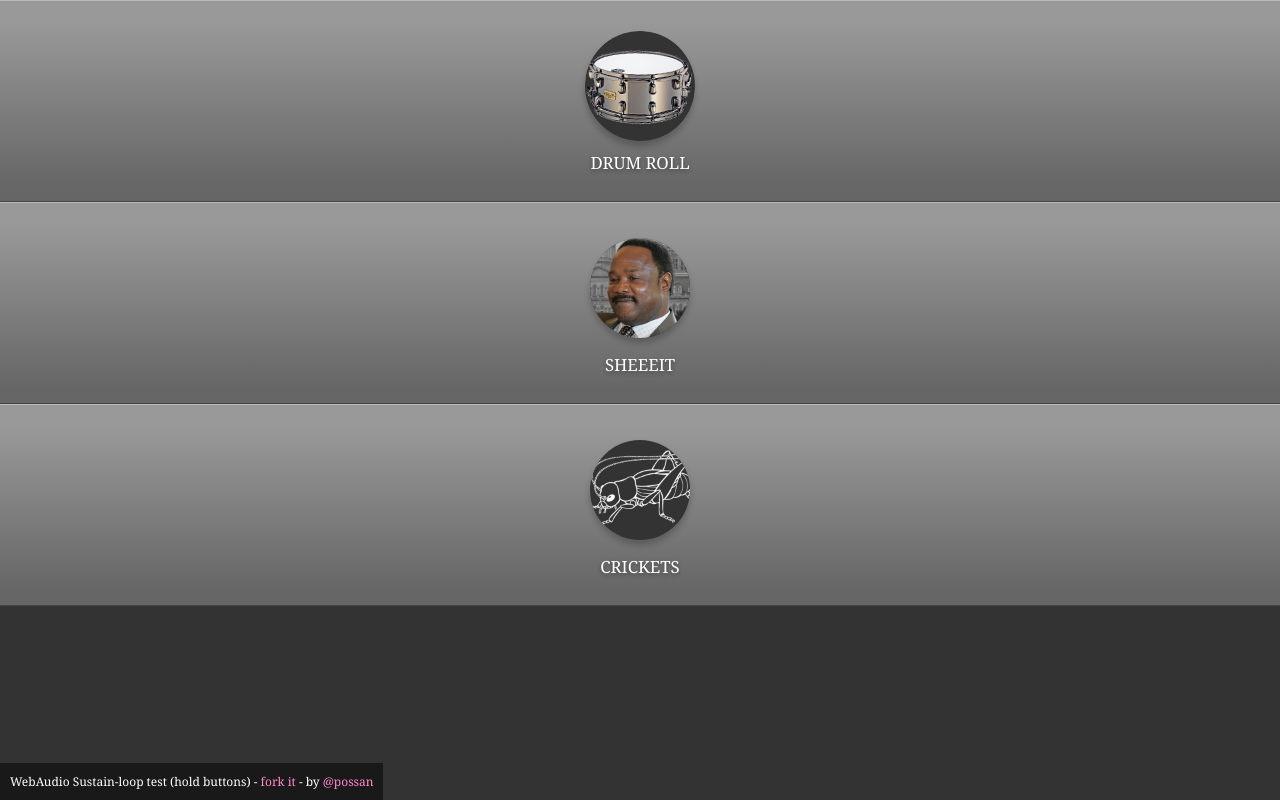
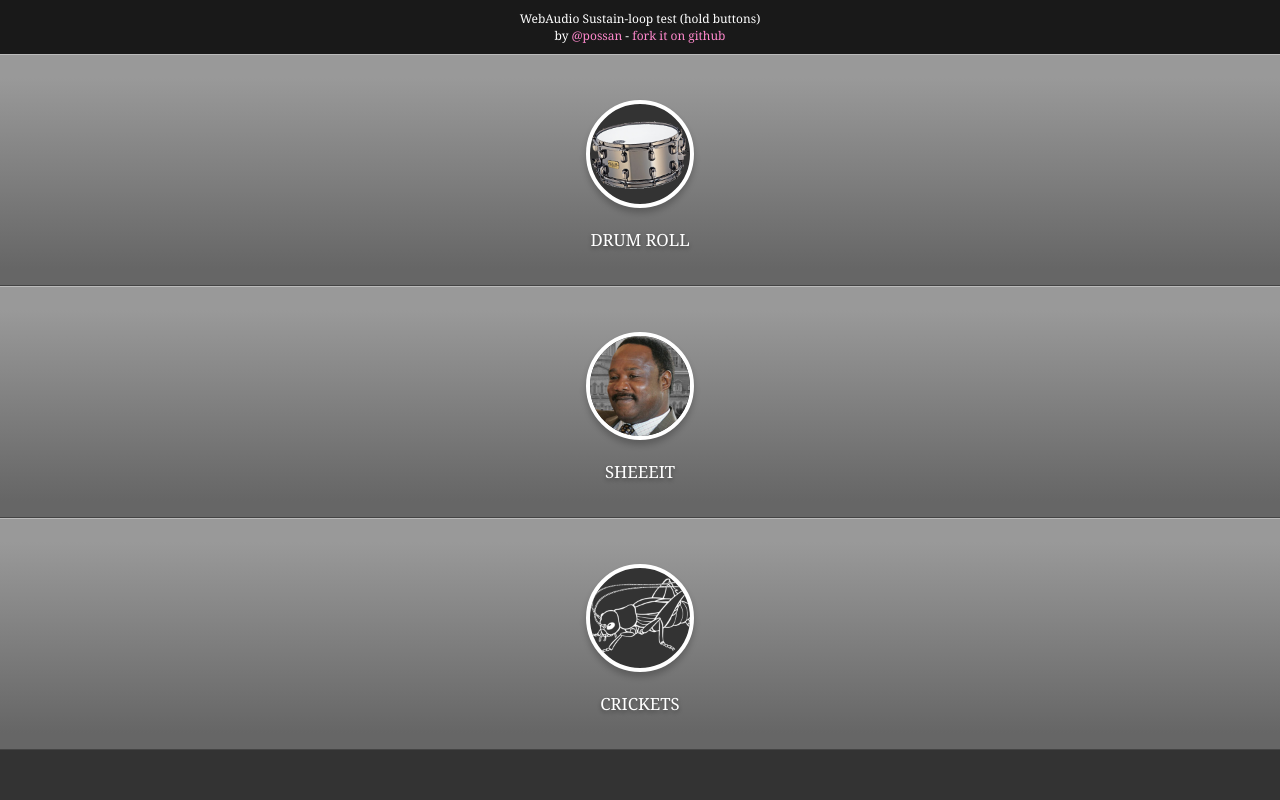
Before and after one commit to possan/sustain-js, a plain HTML site: page index.html in a window 1280 px wide. Drawn offline with Linux system fonts and the light colour scheme; no server answers.

Commit message:
Increase buffer size

```diff
--- a/index.html
+++ b/index.html
@@ -25,20 +25,20 @@
 			margin: 0;
 			padding: 10px;
 			color: #fff;
-			position: fixed;
 			bottom: 0px;
 			background-color: rgba(0,0,0,0.5);
+			text-align: center;
 		}
 
 		div.btn {
 			display: block;
-			height: 200px;
+			height: 230px;
 			cursor: pointer;
 			border-bottom: 1px solid #444;
 			border-top: 1px solid #bbb;
 			background-color: green;
 			background-image: -webkit-linear-gradient(bottom, #666 7%, #999 90%);
-
+			-webkit-user-select: none;
 		}
 
 		div.btn div {
@@ -49,13 +49,14 @@
 			display: block;
 			width: 100px;
 			height: 100px;
-			margin: 35px auto 15px auto;
+			border: 4px solid #fff;
+			margin: 45px auto 20px auto;
 			border-radius: 100px;
 			background-color: #333;
 			box-shadow: 0 5px 6px rgba(0,0,0,0.22);
+			-webkit-user-select: none;
 		}
 
-		div.btn:hover div img,
 		div.btn.down div img {
 			-webkit-transform: scale(1.1) rotateZ(5deg);
 		}
@@ -65,13 +66,16 @@
 			text-align: center;
 			font-size: 140%;
 			text-shadow: 0px 2px 4px rgba(0,0,0,0.4);
+			-webkit-user-select: none;
 		}
 
 	</style>
 </head>
 <body>
 	<div id="overlay">
-		WebAudio Sustain-loop test (hold buttons) - <a href="https://github.com/possan/sustain-js">fork it</a> - by <a href="https://twitter.com/possan">@possan</a>
+		WebAudio Sustain-loop test (hold buttons)<br/>
+		by <a href="https://twitter.com/possan">@possan</a>
+		- <a href="https://github.com/possan/sustain-js">fork it on github</a>
 	</div>
 
 	<div id="buttons"></div>
@@ -99,15 +103,31 @@
 			span.innerHTML = def.title;
 			div2.appendChild(span);
 
+			if ('ontouchstart' in document.documentElement) {
+				button.addEventListener('touchstart', function() {
+					button.className = 'btn down';
+					player.attack();
+					return false;
+				});
+
+				button.addEventListener('touchend', function() {
+					button.className = 'btn';
+					player.release();
+					return false;
+				});
+			} else {
 				button.addEventListener('mousedown', function() {
 					button.className = 'btn down';
 					player.attack();
+					return false;
 				});
 
 				button.addEventListener('mouseup', function() {
 					button.className = 'btn';
 					player.release();
+					return false;
 				});
+			}
 
 			player.connect(context.destination);
 
--- a/sustain.js
+++ b/sustain.js
@@ -39,7 +39,7 @@ var SustainPlayer = function(context, sound) {
 	this.playing = false;
 	this.gate = false;
 	this.inloop = false;
-	var buffersize = 512;
+	var buffersize = 8192;
 	this.scriptNode = context.createScriptProcessor(buffersize, 0, 1);
 	this.scriptNode.onaudioprocess = function(e) {
 		var output = e.outputBuffer.getChannelData(0);
```
Lines whose indentation alone changed are shown as unchanged.
